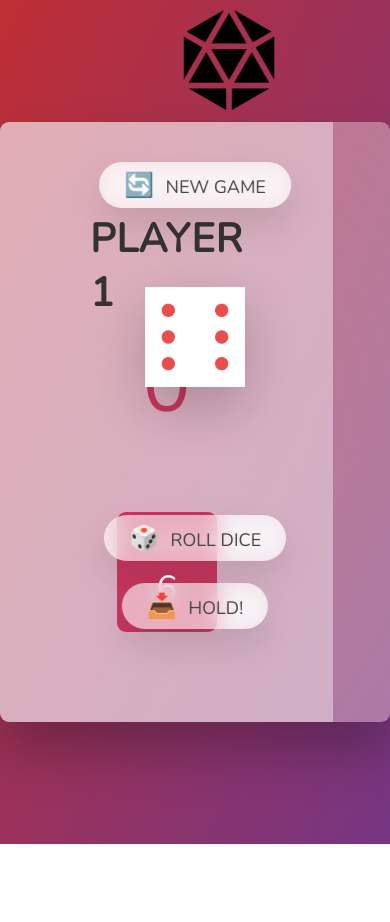
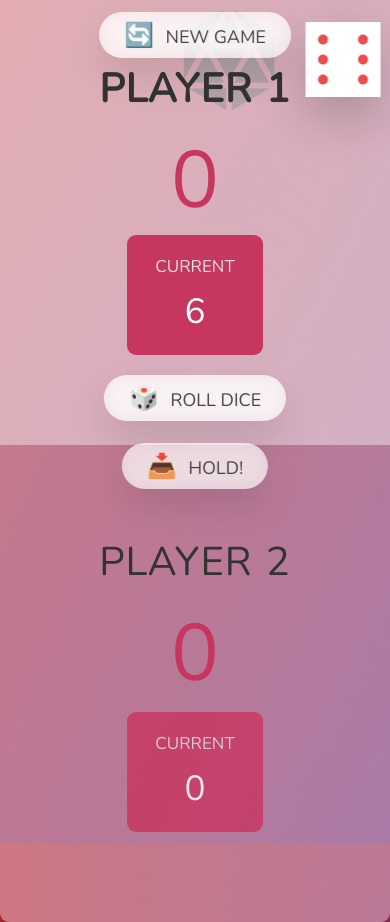
Before and after one commit to devyassin/pig-Game, a plain HTML site: page index.html in a window 390 px wide. Both pictures are taken after a click on the button "🎲 ROLL DICE". Before the commit the page ends 844 px from the top, so only its background shows below. Drawn offline with nearby package versions, Linux system fonts and the light colour scheme.

Commit message:
commit--2

```diff
--- a/style.css
+++ b/style.css
@@ -177,3 +177,34 @@ main {
 .hidden{
   display: none;
 }
+
+@media only screen and (max-width: 600px){
+	main{
+    flex-direction: column;
+    width: 100rem;
+    height: 100rem;
+  }
+
+  .btn--new {
+    top: 9rem;
+  }
+  .btn--roll {
+    top: 45.3rem;
+  }
+  .btn--hold {
+    top: 52.1rem;
+  }
+
+  #name--0{
+    margin-top: 50px;
+  }
+
+  .dice{
+    z-index: 999;
+    position: absolute;
+    top: 10%;
+    left: 88%;
+    width: 75px;
+    height: 75px;
+  }
+}
```
